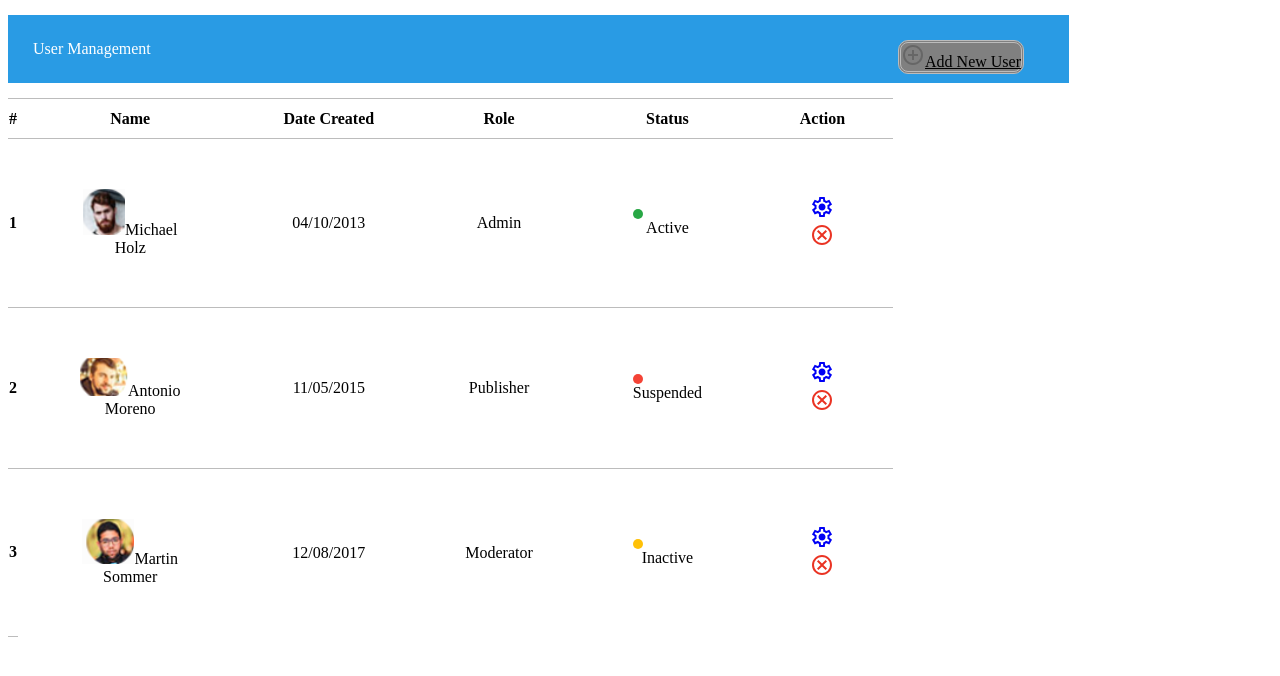
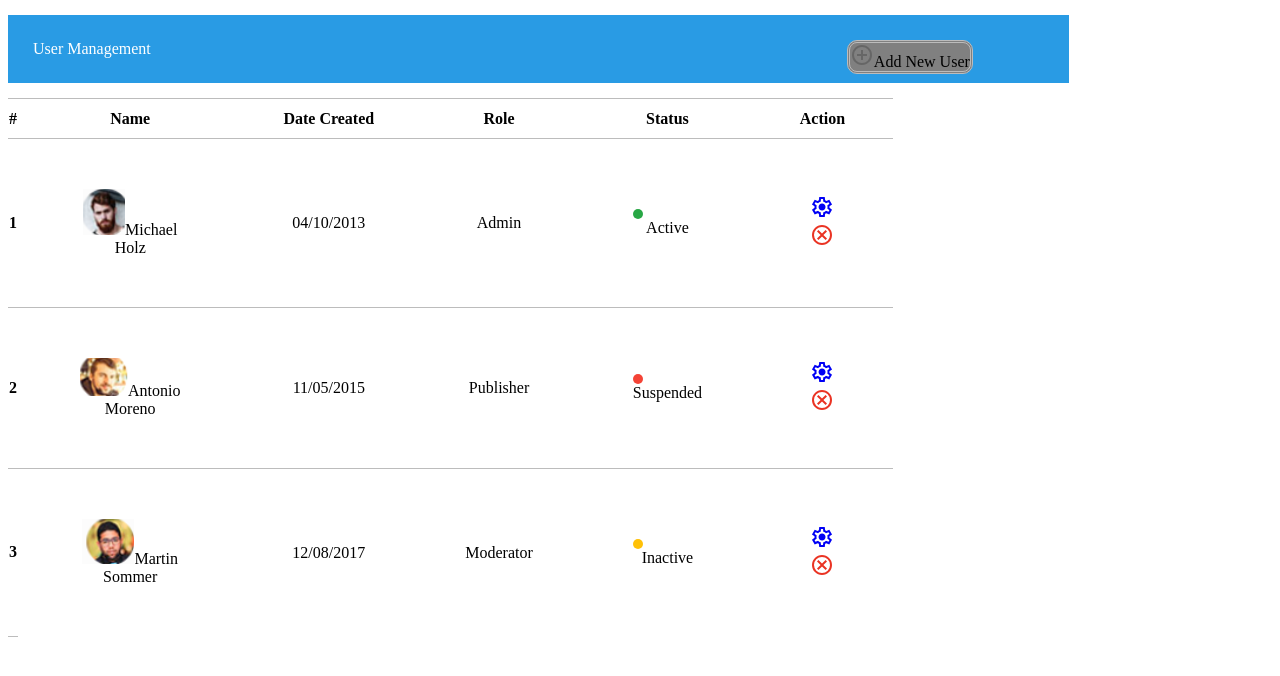
Before and after one commit to twofiive/Html, a plain HTML site: page exercice_6/index.html in a window 1280 px wide. Drawn offline with Linux system fonts and the light colour scheme.

Commit message:
modif  dans exercice 6 styles.css

```diff
--- a/exercice_6/styles.css
+++ b/exercice_6/styles.css
@@ -35,7 +35,8 @@ a{
     border-radius: 10px;
     display: inline-block;
     position: absolute;
-    right: 20%;
+    right: 24%;
+    text-decoration: none;
 }
 .circle{
     width: 10px;
```
